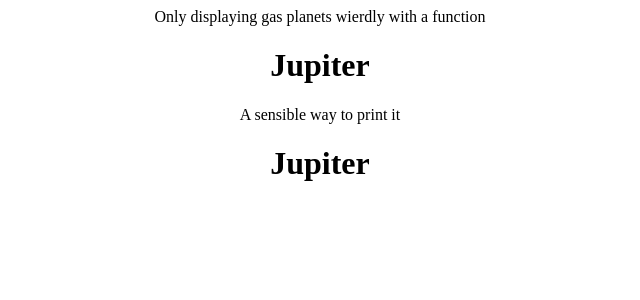
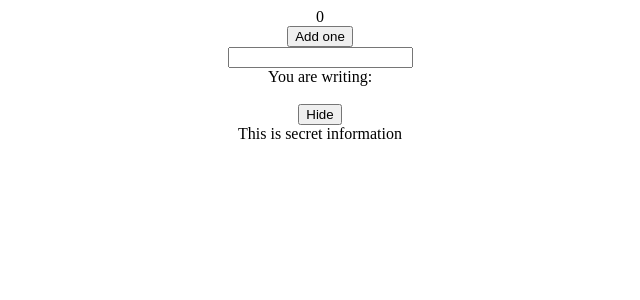
Before and after one commit to DevanshiPujara02/woc5.0-react-menuapp-devanshi, a React (Create React App) app: page / in a window 1280 px wide. Shown: the top 300 px of the page, without its empty margins (320-960 px from the left). Built offline with nearby package versions, Linux system fonts and the light colour scheme.

Commit message:
Learned States

```diff
--- a/src/App.js
+++ b/src/App.js
@@ -1,36 +1,47 @@
 import './App.css';
+import { useState } from 'react';
 
 function App() {
-  const planets=[
-    {name: "Mars", isGasPlanet: false},
-    {name: "Jupiter", isGasPlanet: true},
-    {name: "Earth" , isGasPlanet: false}
-  ];
+  const [age,setAge] = useState(0);
+  const [iText, setiText] = useState("");
+  const [Buttontext, setButtontext] = useState("Hide");
+
+  const increaseAge = () => {
+    setAge(age+1);
+  }
+  const handleChange = (event) => {
+    setiText(event.target.value);
+  }
+  const handleClick = () => {
+    if(Buttontext === "Hide"){
+      setButtontext("Show");
+    }
+    else{
+      setButtontext("Hide");
+    }
+  }
+
   return (
     <div className="App">
-      Only displaying gas planets wierdly with a function
-        {/* <PrintPlanets name={planets[0].name}/>  */}
-        {planets.map((planet,key) => {
-          if(planet.isGasPlanet){
-            return <PrintPlanets name={planet.name} boo={planet.isGasPlanet}/>
-          }
-          else{
-            return (null);
-          }
-        })}
+      {age}
+      <br></br>
+      <button onClick={increaseAge}>Add one</button>
+      <br></br>
+      <input type="text" onChange={handleChange}></input>
+      <br></br>
+      You are writing:
+      {iText}
+      <br></br>
+      <br></br>
+      <button onClick={handleClick}>{Buttontext}</button>
+      {Buttontext === "Hide" && <div>This is secret information</div>}
 
-      A sensible way to print it
-      {planets.map( (planet,key) => {
-        return (planet.isGasPlanet && <h1>{planet.name}</h1>)
-      })}
+
+
     </div>
   );
 }
 
-function PrintPlanets(props){
-  return(
-    <h1>{props.name} {props.boo}</h1>
-  );
-}
+
 
 export default App;
```
